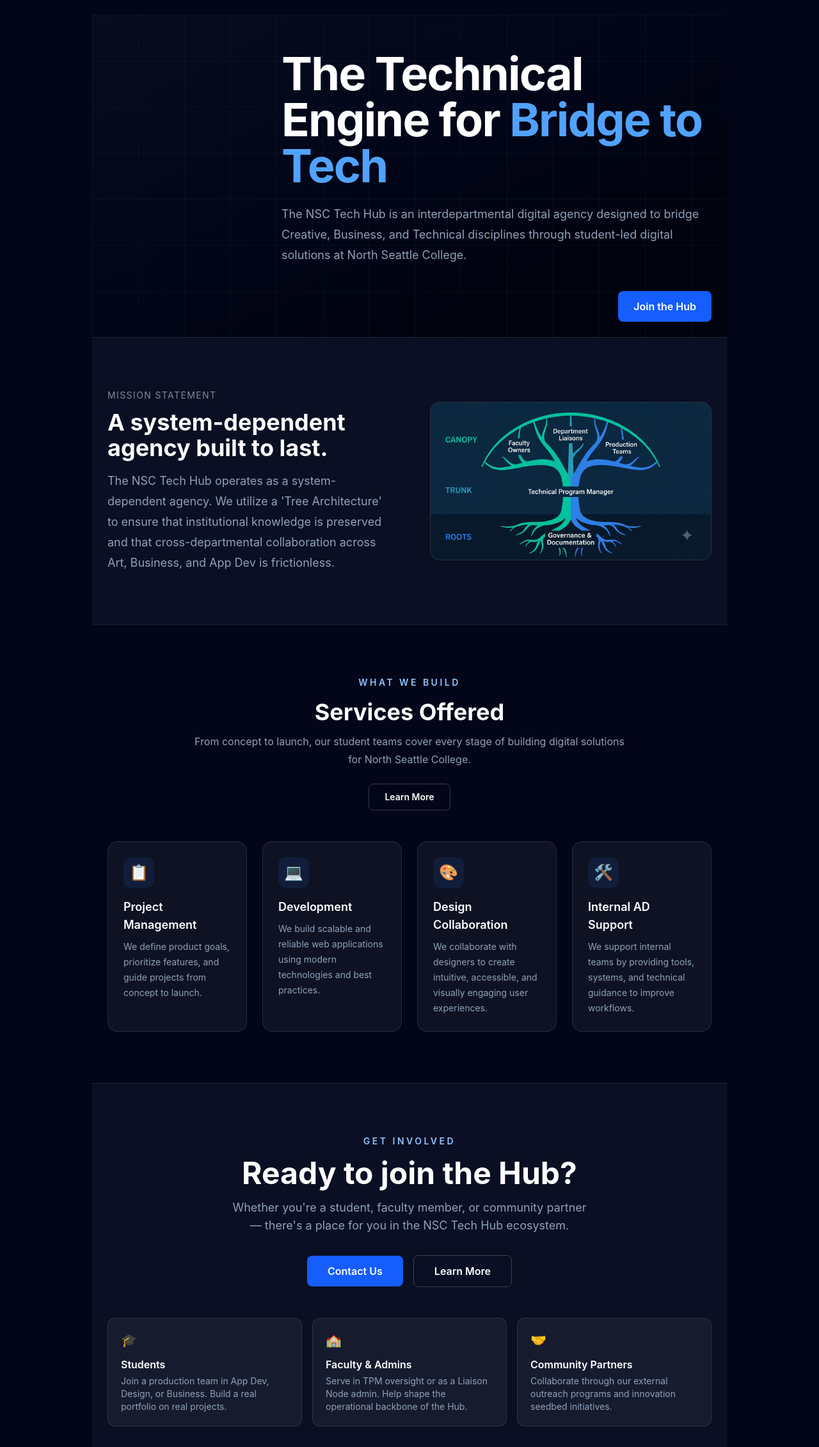
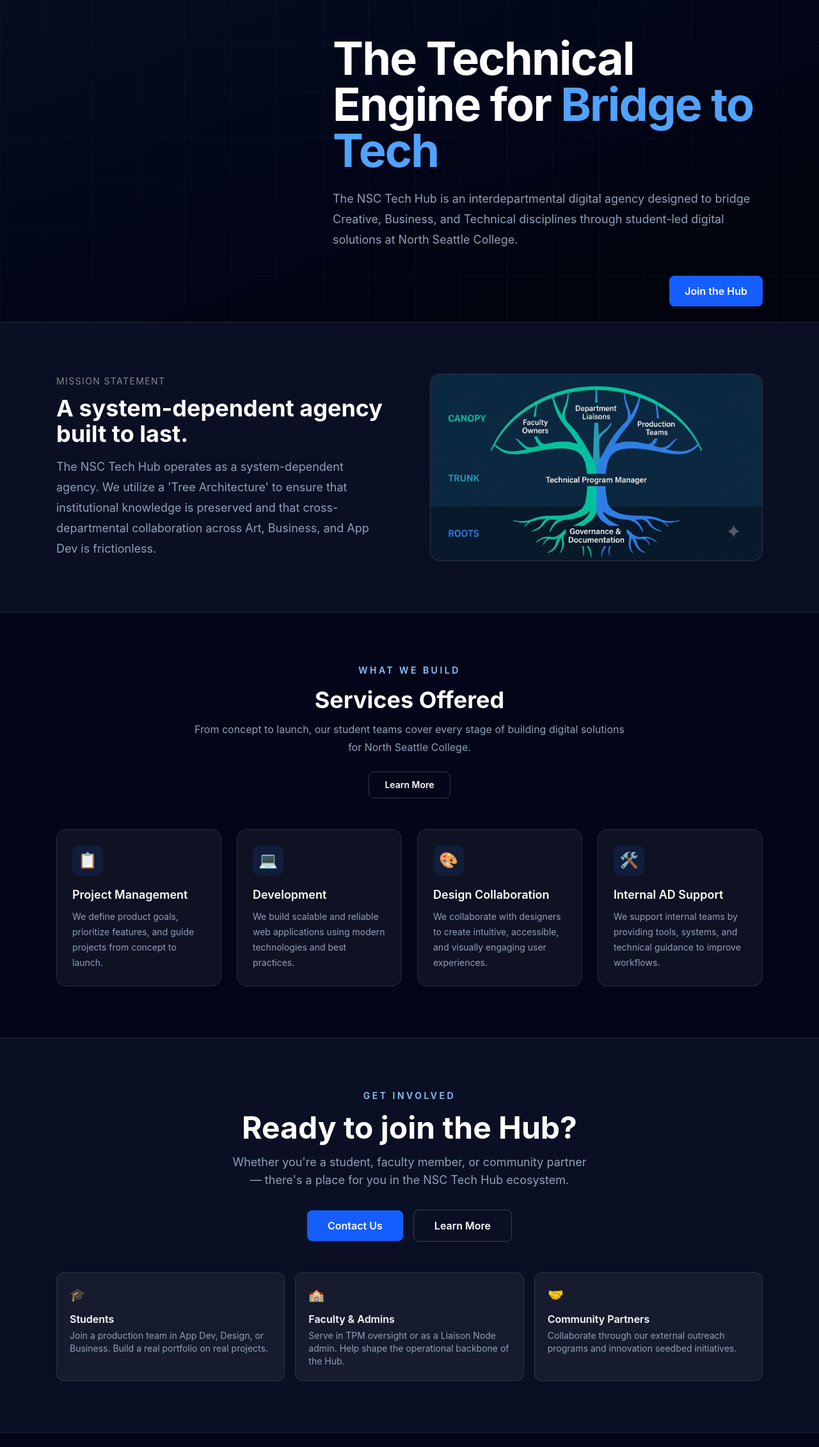
Before and after one commit to NSC-Tech-Hub/nscth-static-website, an Astro site: page / in a window 1280 px wide. Shown: the part 298-2560 px from the top of the page at 64% size. Built offline with nearby package versions, Linux system fonts and the light colour scheme; Astro itself is replaced by a stand-in of ours.

Commit message:
Fix full-width sections and shared content alignment (#63) (#81)
Co-authored-by: Yisakor M <yisakormirany@Yisakors-MacBook-Air.local>
Co-authored-by: Biruk B <103274295+gitbiruk2010@users.noreply.github.com>

```diff
--- a/src/components/Container.astro
+++ b/src/components/Container.astro
@@ -9,7 +9,7 @@ const { class: className, ...rest } = Astro.props;
 
 <div
   class:list={[
-    "w-full max-w-7xl mx-auto px-4 sm:px-6 lg:px-8",
+    "w-full max-w-6xl mx-auto px-4 sm:px-6",
     className
   ]}
   {...rest}
--- a/src/components/Footer.astro
+++ b/src/components/Footer.astro
@@ -1,10 +1,11 @@
 ---
+import Container from "./Container.astro";
 import { navLinks } from "../data/nav";
 
 const year = new Date().getFullYear();
 ---
 <footer class="border-t border-white/10 bg-slate-950 pb-8">
-  <div class="mx-auto max-w-6xl px-4 py-8 text-sm text-slate-400">
+  <Container class="py-8 text-sm text-slate-400">
     <div
       class="flex flex-col gap-6 md:flex-row md:items-start md:justify-between"
     >
@@ -30,7 +31,7 @@ const year = new Date().getFullYear();
         }
       </nav>
     </div>
-  </div>
+  </Container>
 
   <div class="flex justify-center border-t border-white/10 py-2">
     <a
--- a/src/components/Header.astro
+++ b/src/components/Header.astro
@@ -92,7 +92,7 @@ const pathname = Astro.url.pathname;
         ))
       }
     </nav>
-  </div>
+  </Container>
 </header>
 
 <script>
--- a/src/layouts/BaseLayout.astro
+++ b/src/layouts/BaseLayout.astro
@@ -37,7 +37,7 @@ const {
 
   <body id="top" class="min-h-screen bg-slate-950 text-white antialiased">
     <Header />
-    <main class="mx-auto max-w-screen-lg px-4 py-6">
+    <main>
       <slot />
     </main>
     <Footer />
--- a/src/pages/index.astro
+++ b/src/pages/index.astro
@@ -1,5 +1,6 @@
 ---
 import BaseLayout from "../layouts/BaseLayout.astro";
+import Container from "../components/Container.astro";
 import Gallery from "../components/Gallery.astro";
 import ServiceRow from "../components/ServiceRow.astro";
 import { services } from "../data/services";
@@ -28,8 +29,8 @@ import { services } from "../data/services";
     >
     </div>
 
-    <div
-      class="relative mx-auto max-w-6xl px-4 pt-10 pb-4 sm:px-6 sm:pt-12 sm:pb-6"
+    <Container
+      class="relative pt-10 pb-4 sm:pt-12 sm:pb-6"
     >
       <div class="ml-auto w-full max-w-xl text-left sm:max-w-2xl">
         <h1
@@ -56,16 +57,16 @@ import { services } from "../data/services";
           </a>
         </div>
       </div>
-    </div>
+    </Container>
   </section>
   <!-- /HERO -->
 
   <!-- ─── MISSION ─────────────────────────────────────────────── -->
   <section
     id="mission"
-    class="border-t border-white/10 bg-slate-900/60 px-4 py-16 sm:px-6 sm:py-20"
+    class="border-t border-white/10 bg-slate-900/60 py-16 sm:py-20"
   >
-    <div class="mx-auto max-w-6xl">
+    <Container>
       <ServiceRow
         eyebrow="Mission Statement"
         title="A system-dependent agency built to last."
@@ -74,7 +75,7 @@ import { services } from "../data/services";
         imageAlt="Tree diagram showing NSC Tech Hub's organizational structure: Roots (Governance and Documentation), Trunk (Technical Program Manager), and Canopy (Faculty Owners, Department Liaisons, and Production Teams)"
         reverse
       />
-    </div>
+    </Container>
   </section>
 
   <!-- ─── SERVICES PREVIEW ───────────────────────────────────────
@@ -82,9 +83,9 @@ import { services } from "../data/services";
        8/3) rather than maintaining a separate homepage taxonomy. -->
   <section
     id="services"
-    class="border-t border-white/10 px-4 py-16 sm:px-6 sm:py-20"
+    class="border-t border-white/10 py-16 sm:py-20"
   >
-    <div class="mx-auto max-w-6xl">
+    <Container>
       <div class="mx-auto max-w-2xl text-center">
         <p
           class="text-sm font-semibold uppercase tracking-[0.25em] text-blue-300"
@@ -126,15 +127,15 @@ import { services } from "../data/services";
           ))
         }
       </div>
-    </div>
+    </Container>
   </section>
 
   <!-- ─── JOIN / CTA ───────────────────────────────────────────── -->
   <section
     id="join"
-    class="border-t border-white/10 bg-slate-900/60 px-4 py-16 sm:px-6 sm:py-20"
+    class="border-t border-white/10 bg-slate-900/60 py-16 sm:py-20"
   >
-    <div class="mx-auto max-w-6xl text-center">
+    <Container class="text-center">
       <p
         class="text-sm font-semibold uppercase tracking-[0.25em] text-blue-300"
       >
@@ -196,7 +197,7 @@ import { services } from "../data/services";
           </p>
         </div>
       </div>
-    </div>
+    </Container>
   </section>
 
   <!-- Reusable Gallery Component -->
```
Also changed, not shown: src/components/Gallery.astro (+6 -2 lines).
